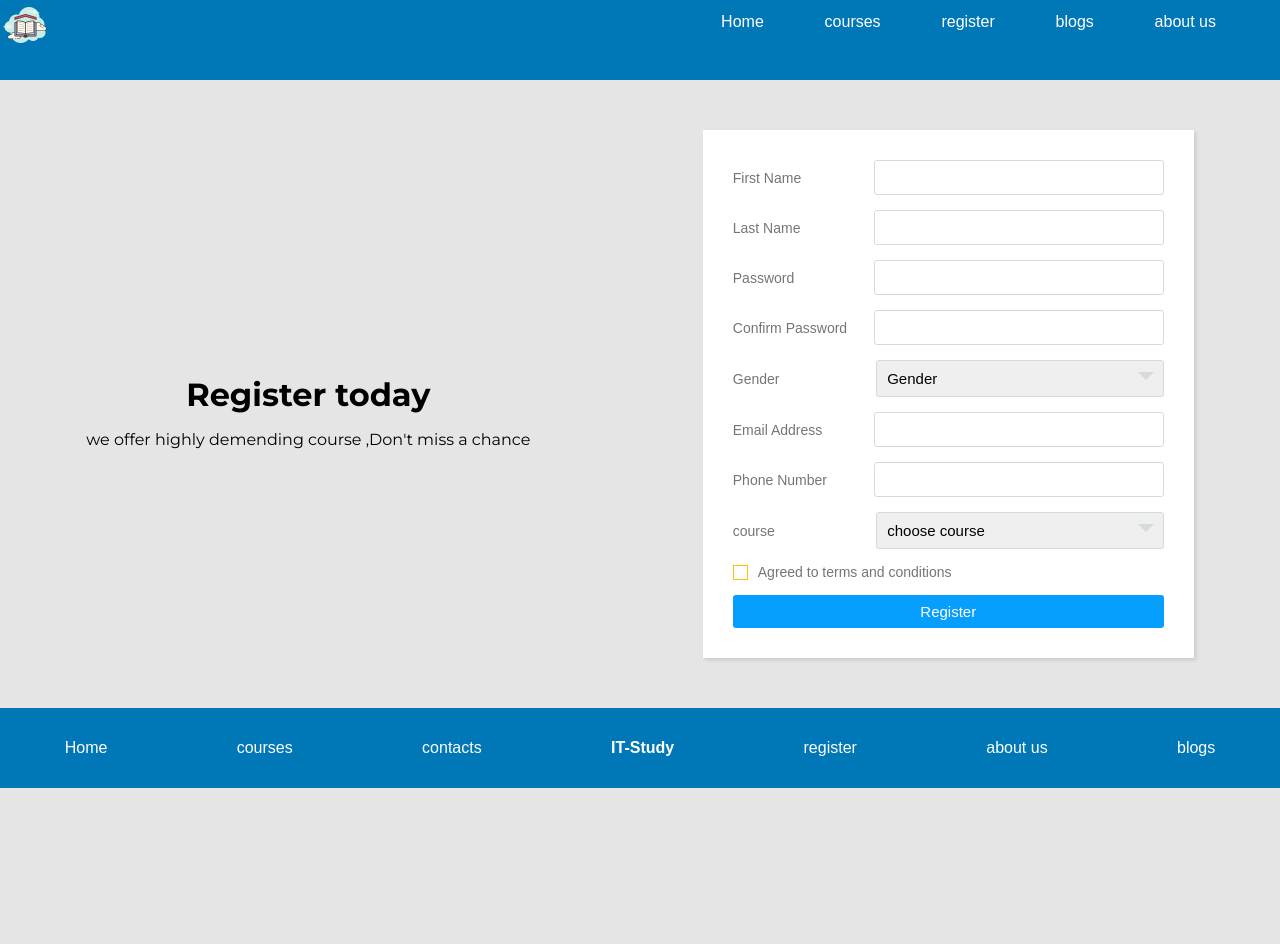
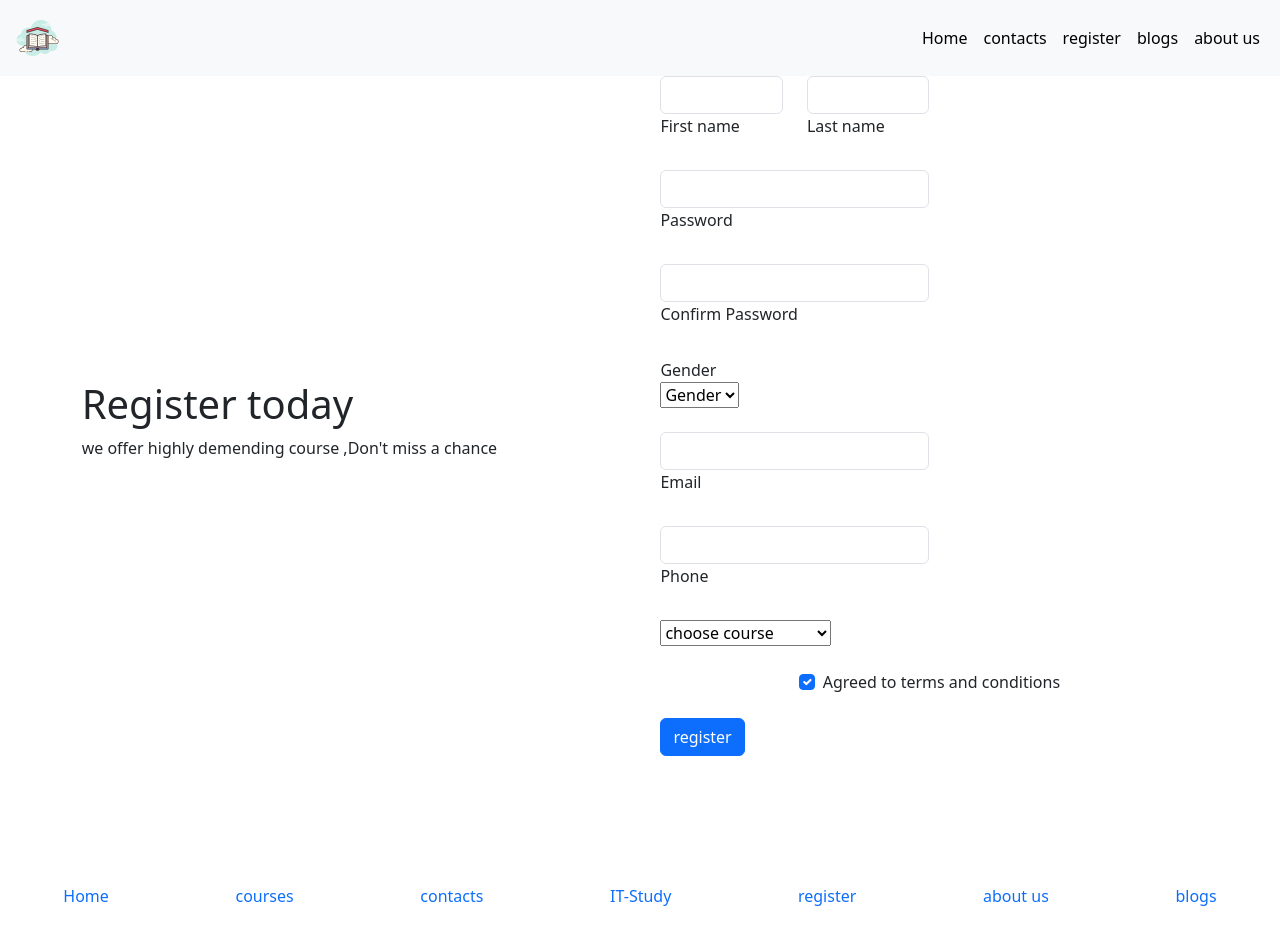
Before and after one commit to web-group-1/client, a website: page pages/signup.html in a window 1280 px wide. Before the commit the page ends 800 px from the top, so only its background shows below. Drawn offline with nearby package versions, Linux system fonts and the light colour scheme.

Commit message:
registration page is is done for lay out part

```diff
--- a/pages/signup.html
+++ b/pages/signup.html
@@ -5,67 +5,80 @@
     <meta http-equiv="X-UA-Compatible" content="IE=edge">
     <meta name="viewport" content="width=device-width, initial-scale=1.0">
     <title>Register</title>
-    <link rel="stylesheet" href="../stylesheets/sign_up_stylesheet.css">
+    <link rel="stylesheet" href="../node_modules/bootstrap/dist/css/bootstrap.css">
 </head>
 <body>
-    <header class="header ">
-        <a href="#top"  class="header_logo">
-            <img src=".././icons/icons8-school-100.png" alt="our school logo" width="50" height="50">
+    <header class=" overflow-hidden ">
+
+        <nav class="header_nav  # navbar navbar-expand-lg bg-body-tertiary   ">
+            <div class="container-fluid">
+                <a href="#top"  class="header_logo # navbar-brand ">
+                    <img src="../icons/icons8-school-100.png" alt="our school logo" width="50" height="50">
                 </a>
-        <nav class="header_nav">
-            <ul class="header_ul header_nav_pages">
-                <li class="list--item">
-                    <a  class="header_ul_link--item" href="../index.html">Home</a>
+                <button class="navbar-toggler" type="button" data-bs-toggle="collapse" data-bs-target="#navbarNav" aria-controls="navbarNav" aria-expanded="false" aria-label="Toggle navigation">
+                  <span class="navbar-toggler-icon"></span>
+                </button>
+            <div class="collapse navbar-collapse justify-content-end" id="navbarNav">
+            <ul class="header_ul header_nav_pages # navbar-nav ">
+                <li class=" nav-item">
+                    <a class=" nav-link active" href="../index.html">Home</a>
                 </li>
-                <li class="list--item">
-                    <a class="header_ul_link--item" href="./course.html">courses</a>
+                <li class="  nav-item">
+                    <a  class=" nav-link active" href="./contacts.html">contacts</a>
                 </li>
-                <li class="list--item">
-                    <a class="header_ul_link--item" href="/pages/signup.html">register</a>
+                <li class="  nav-item">
+                    <a class=" nav-link active" href="./signup.html">register</a>
                 </li>
-                <li class="list--item">
-                    <a class="header_ul_link--item" href="../blogs/blog.html">blogs</a>
+                <li class="  nav-item">
+                    <a class=" nav-link active" href="../blogs/blog.html">blogs</a>
                 </li>
-                <li class="list--item">
-                    <a class="header_ul_link--item" href="./about_us.html">about us</a>
+                <li class=" nav-item">
+                    <a class=" nav-link active" href="./about_us.html">about us</a>
                 </li>
             </ul>
-            <div class="humburger">
-                <span class="bar"></span>
-                <span class="bar"></span>
-                <span class="bar"></span>
+            </div>
             </div>
         </nav>
+
     </header>
- <main class="main">
+ <main class=" d-flex justify-content-around align-items-center">
     <div class="main_header">
         <h1 class="main_header title">Register today</h1>
         <p class="main_header paragraph">we offer highly demending course ,Don't miss a chance</p>
     </div>
-    <section class="form_container">
-        <div class="wrapper">
-            <form class="form">
-               <div class="inputfield">
-                  <label>First Name</label>
-                  <input type="text" class="input input-first-name">
+    <section class="">
+        <div class="w-50">
+            <form class="">
+                <!-- 2 column grid layout with text inputs for the first and last names -->
+                <div class="row mb-4">
+                  <div class="col">
+                    <div class="form-outline">
+                      <input type="text" id="form6Example1" class="form-control" />
+                      <label class="form-label" for="form6Example1">First name</label>
                     </div>
-               <div class="error error-first-name"></div>
-                <div class="inputfield">
-                  <label>Last Name</label>
-                  <input type="text" class="input input-last-name">
                   </div>
-               <div class="error  error-last-name"></div>
-               <div class="inputfield">
-                  <label>Password</label>
-                  <input type="password" class="input input-password">
+                  <div class="col">
+                    <div class="form-outline">
+                      <input type="text" id="form6Example2" class="form-control" />
+                      <label class="form-label" for="form6Example2">Last name</label>
                     </div>
-               <div class="error  error-password"></div>
-              <div class="inputfield">
-                  <label>Confirm Password</label>
-                  <input type="password" class="input input-confirm-password">
                   </div>
-               <div class="error  error-confirm-password"></div>
-                <div class="inputfield">
+                </div>
+
+                <!-- Text input -->
+                <div class="form-outline mb-4">
+                  <input type="text" id="form6Example3" class="form-control" />
+                  <label class="form-label" for="form6Example3">Password</label>
+                </div>
+
+                <!-- Text input -->
+                <div class="form-outline mb-4">
+                  <input type="text" id="form6Example4" class="form-control" />
+                  <label class="form-label" for="form6Example4">Confirm Password</label>
+                </div>
+
+
+                <div class="form-outline mb-4">
                   <label>Gender</label>
                   <div class="custom_select">
                     <select>
@@ -75,19 +88,19 @@
                     </select>
                   </div>
                </div>
-                <div class="inputfield input-control">
-                  <label>Email Address</label>
-                  <input type="text" class="input input-email">
+                <!-- Email input -->
+                <div class="form-outline mb-4">
+                  <input type="email" id="form6Example5" class="form-control" />
+                  <label class="form-label" for="form6Example5">Email</label>
                 </div>
-               <div class="error error-email"></div>
-              <div class="inputfield">
-                  <label>Phone Number</label>
-                  <input type="text" class="input input-phone-number">
+
+                <!-- Number input -->
+                <div class="form-outline mb-4">
+                  <input type="number" id="form6Example6" class="form-control" />
+                  <label class="form-label" for="form6Example6">Phone</label>
                 </div>
-               <div class="error error-phone-number"></div>
-               <div class="inputfield">
-                <label>course</label>
-                <div class="custom_select">
+
+                <div class="form-outline mb-4">
                   <select>
                     <option value="">choose course</option>
                     <option value="male">full-stack</option>
@@ -99,51 +112,49 @@
                   </select>
                 </div>
                 </div>
-              <div class="inputfield terms">
-                  <label class="check">
-                    <input type="checkbox">
-                    <span class="checkmark"></span>
-                  </label>
-                  <p>Agreed to terms and conditions</p>
+
+                <!-- Checkbox -->
+                <div class="form-check d-flex justify-content-center mb-4">
+                  <input class="form-check-input me-2" type="checkbox" value="" id="form6Example8" checked />
+                  <label class="form-check-label" for="form6Example8"> Agreed to terms and conditions</label>
                 </div>
-              <div class="inputfield">
-                <input type="submit" value="Register" class="btn submit">
-              </div>
+
+                <!-- Submit button -->
+                <button type="submit" class="btn btn-primary btn-block mb-4">register</button>
               </form>
         </div>
     </section>
  </main>
- <footer class="footer">
+ <footer class="my-5 py-5">
 
-    <ul class="footer_nav">
-        <li>
-            <a class="footer_nav_list" href="../index.html">Home</a>
+    <ul class="nav justify-content-around ">
+        <li class="nav-item">
+            <a class="nav-link active" href="../index.html">Home</a>
         </li>
-        <li>
-            <a class="footer_nav_list" href="./course.html">courses</a>
+        <li class="nav-item">
+            <a class="nav-link active" href="#top">courses</a>
         </li>
-        <li>
-            <a class="footer_nav_list" href="./contacts.html">contacts</a>
+        <li class="nav-item">
+            <a class="nav-link active" href="./contacts.html">contacts</a>
         </li>
-        <li>
-            <a class="footer_nav_logo"href="#top">
+        <li class="nav-item">
+            <a class="nav-link active" href="../index.html">
                 IT-Study
             </a>
         </li>
-        <li>
-            <a class="footer_nav_list" href="../pages/signup.html">register</a>
+        <li class="nav-item">
+            <a class="nav-link active" href="./signup.html">register</a>
         </li>
-        <li>
-            <a class="footer_nav_list" href="./about_us.html">about us</a>
+        <li class="nav-item">
+            <a class="nav-link active" href="./about_us.html">about us</a>
         </li>
-        <li>
-            <a class="footer_nav_list" href="../blogs/blog.html">blogs</a>
+        <li class="nav-item">
+            <a class="nav-link active" href="../blogs/blog.html">blogs</a>
         </li>
     </ul>
-    <script src="../scripts/validate.js"></script>
 
 </ul>
 </footer>
 </body>
-<script src="../scripts/script.js"></script>
+<script src="../node_modules/bootstrap/dist/js/bootstrap.bundle.js"></script>
 </html>
```
Also changed, not shown: blogs/blog.html (+9 -9 lines), test.html (+72 -17 lines). Lines whose indentation alone changed are shown as unchanged.
